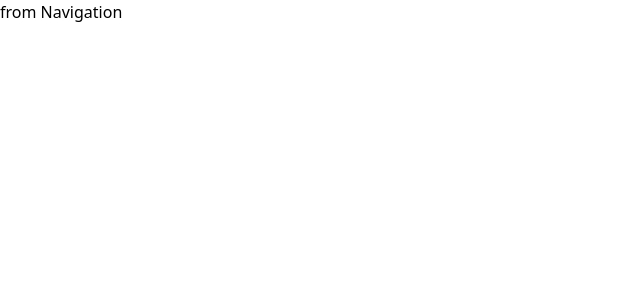
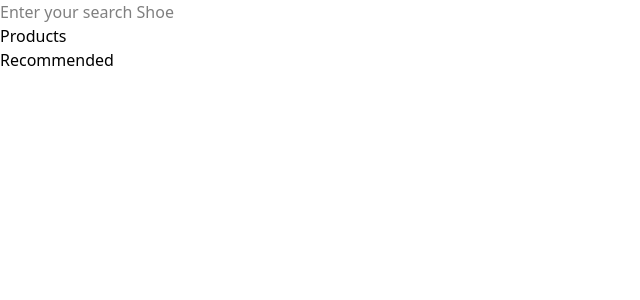
Before and after one commit to vansh-commits/ecom-demo, a React (Vite) app: page / in a window 1280 px wide. Shown: the top 300 px of the page, without its empty margins (0-640 px from the left). Built offline with nearby package versions, Linux system fonts and the light colour scheme.

Commit message:
modified folder structure and added react-icons for icons

```diff
--- a/package.json
+++ b/package.json
@@ -13,6 +13,7 @@
     "@tailwindcss/vite": "^4.1.4",
     "react": "^19.0.0",
     "react-dom": "^19.0.0",
+    "react-icons": "^5.5.0",
     "tailwindcss": "^4.1.4"
   },
   "devDependencies": {
--- a/src/App.jsx
+++ b/src/App.jsx
@@ -1,11 +1,15 @@
 import React from 'react'
 import Navigation from './Navigation/Navigation'
+import Products from './Products/Products'
+import Recommended from './Recommended/Recommended'
 
 const App = () => {
   return (
-    <div>
+    <>
       <Navigation />
-    </div>
+      <Products />
+      <Recommended />
+    </>
   )
 }
 
--- a/src/Navigation/Navigation.jsx
+++ b/src/Navigation/Navigation.jsx
@@ -1,10 +1,18 @@
 import React from 'react'
+import "../index.css"
 
 const Navigation = () => {
   return (
-    <div>
-      from Navigation
-    </div>
+    <nav>
+      <div className='nav-container'>
+        <input type="text" placeholder='Enter your search Shoe' className='search-input' />
+      </div>
+      <div className='profile-container'>
+        <a href='#'>
+
+        </a>
+      </div>
+    </nav>
   )
 }
 
--- /dev/null
+++ b/src/Products/Products.jsx
@@ -0,0 +1,11 @@
+import React from 'react'
+
+const Products = () => {
+  return (
+    <div>
+      Products
+    </div>
+  )
+}
+
+export default Products
--- /dev/null
+++ b/src/Recommended/Recommended.jsx
@@ -0,0 +1,11 @@
+import React from 'react'
+
+const Recommended = () => {
+  return (
+    <div>
+      Recommended
+    </div>
+  )
+}
+
+export default Recommended
--- /dev/null
+++ b/src/SideBar/Category/Category.jsx
@@ -0,0 +1,11 @@
+import React from 'react'
+
+const Category = () => {
+  return (
+    <div>
+      Category
+    </div>
+  )
+}
+
+export default Category
--- /dev/null
+++ b/src/SideBar/Colours/Colours.jsx
@@ -0,0 +1,11 @@
+import React from 'react'
+
+const Colours = () => {
+  return (
+    <div>
+      Colours
+    </div>
+  )
+}
+
+export default Colours
--- /dev/null
+++ b/src/SideBar/Price/Price.jsx
@@ -0,0 +1,11 @@
+import React from 'react'
+
+function Price() {
+  return (
+    <div>
+      Price
+    </div>
+  )
+}
+
+export default Price
```
Also changed, not shown: 1 other file (tests, documents, lock files or other folders).
